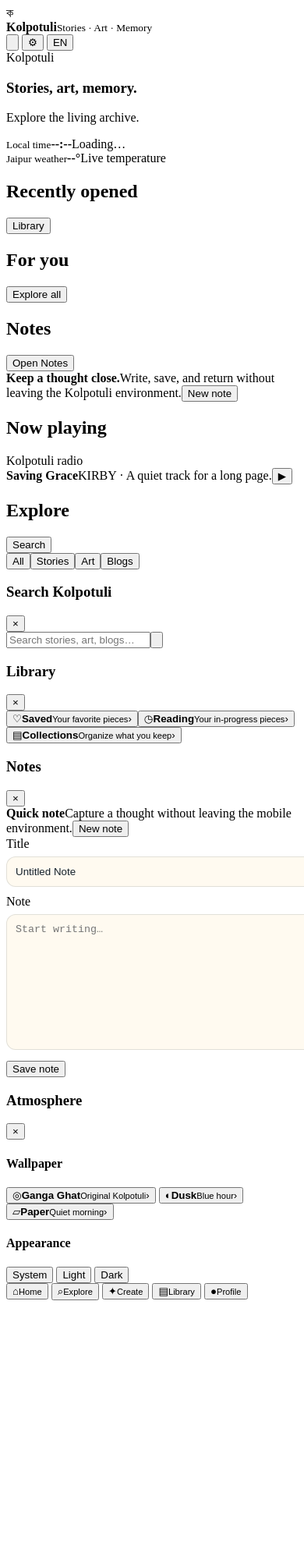
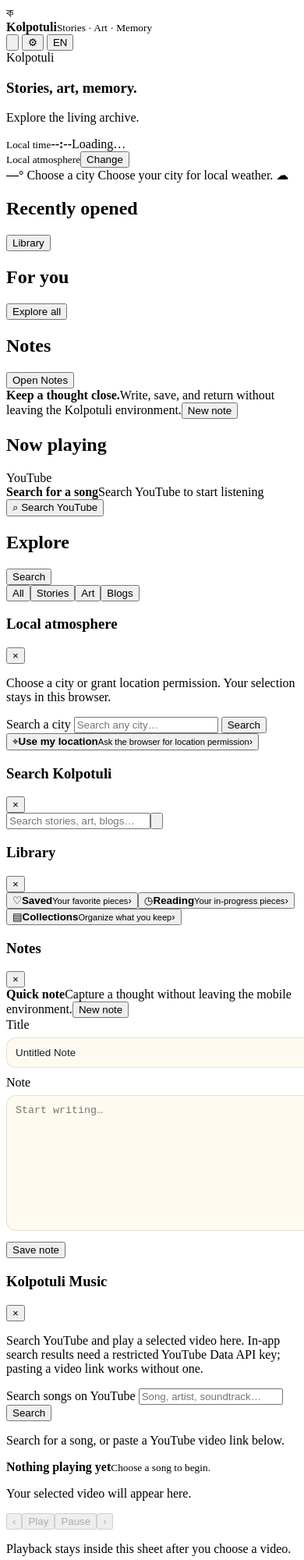
Before and after one commit to kolpotuli-web/kolpotuli, a website with bundled scripts: page Kolpotuli/mobile.html in a window 390 px wide. Shown: the top 2000 px of the page at 78% size. Before the commit the page ends 1675 px from the top, so only its background shows below. Built offline with nearby package versions, Linux system fonts and the light colour scheme; a script that the page names is missing.

Commit message:
Add mobile city search and embedded YouTube music sheet

```diff
--- a/Kolpotuli/mobile.html
+++ b/Kolpotuli/mobile.html
@@ -4,6 +4,7 @@
 <meta charset="utf-8">
 <meta name="viewport" content="width=device-width,initial-scale=1,viewport-fit=cover">
 <meta name="theme-color" content="#081725">
+<meta name="youtube-api-key" content="">
 <meta name="apple-mobile-web-app-capable" content="yes">
 <meta name="apple-mobile-web-app-status-bar-style" content="black-translucent">
 <title>Kolpotuli — Mobile</title>
@@ -31,7 +32,13 @@
       </section>
       <section class="mobile-stat-row">
         <article class="mobile-stat"><small>Local time</small><strong data-mobile-time>--:--</strong><span data-mobile-date>Loading…</span></article>
-        <article class="mobile-stat"><small>Jaipur weather</small><strong data-mobile-temp>--°</strong><span>Live temperature</span></article>
+        <article class="mobile-stat mobile-weather-stat">
+          <div class="mobile-weather-stat-head"><small>Local atmosphere</small><button type="button" data-sheet-open="weather">Change</button></div>
+          <strong data-mobile-temp>—°</strong>
+          <span data-mobile-temp-city>Choose a city</span>
+          <span data-mobile-weather-summary>Choose your city for local weather.</span>
+          <span class="mobile-weather-icon" data-mobile-weather-icon aria-hidden="true">☁</span>
+        </article>
       </section>
       <section class="mobile-section">
         <div class="mobile-section-head"><h2>Recently opened</h2><button data-view="library">Library</button></div>
@@ -46,8 +53,8 @@
         <article class="mobile-note-preview"><strong>Keep a thought close.</strong><span>Write, save, and return without leaving the Kolpotuli environment.</span><button class="mobile-note-action" data-sheet-open="notes">New note</button></article>
       </section>
       <section class="mobile-section">
-        <div class="mobile-section-head"><h2>Now playing</h2><span class="mobile-kicker">Kolpotuli radio</span></div>
-        <article class="mobile-note-preview"><strong>Saving Grace</strong><span>KIRBY · A quiet track for a long page.</span><button class="mobile-note-action" data-play aria-label="Play">▶</button></article>
+        <div class="mobile-section-head"><h2>Now playing</h2><span class="mobile-kicker">YouTube</span></div>
+        <article class="mobile-note-preview"><strong data-current-track-title>Search for a song</strong><span data-current-track-artist>Search YouTube to start listening</span><button class="mobile-note-action" data-sheet-open="music">⌕ Search YouTube</button></article>
       </section>
     </section>
 
@@ -70,6 +77,22 @@
 
   <div class="mobile-sheet-backdrop"></div>
 
+  <section class="mobile-sheet" data-sheet="weather" aria-hidden="true" aria-label="Local weather">
+    <div class="mobile-sheet-handle"></div>
+    <div class="mobile-sheet-head"><h3>Local atmosphere</h3><button class="mobile-close" data-sheet-close aria-label="Close local weather">×</button></div>
+    <div class="mobile-sheet-body">
+      <p class="weather-privacy-note">Choose a city or grant location permission. Your selection stays in this browser.</p>
+      <form class="mobile-weather-search" data-weather-search-form>
+        <label class="visually-hidden" for="mobileCityQuery">Search a city</label>
+        <input id="mobileCityQuery" type="search" data-weather-city-query placeholder="Search any city…" autocomplete="off">
+        <button type="submit">Search</button>
+      </form>
+      <button class="mobile-list-item mobile-use-location" type="button" data-weather-use-location><span class="mobile-list-icon">⌖</span><span class="mobile-list-copy"><strong>Use my location</strong><small>Ask the browser for location permission</small></span><span>›</span></button>
+      <p class="weather-status" data-weather-status role="status" aria-live="polite"></p>
+      <div class="weather-city-results" data-weather-city-results></div>
+    </div>
+  </section>
+
   <section class="mobile-sheet" data-sheet="search" aria-hidden="true" aria-label="Search">
     <div class="mobile-sheet-handle"></div>
     <div class="mobile-sheet-head"><h3>Search Kolpotuli</h3><button class="mobile-close" data-sheet-close aria-label="Close search">×</button></div>
@@ -89,6 +112,30 @@
       <div class="mobile-note-preview"><strong>Quick note</strong><span>Capture a thought without leaving the mobile environment.</span><button class="mobile-note-action" data-note-new>New note</button></div>
       <div class="mobile-list" data-mobile-notes-list></div>
       <div class="mobile-note-preview"><label for="mobileNoteTitle">Title</label><input id="mobileNoteTitle" data-mobile-note-title aria-label="Note title" value="Untitled Note" style="width:100%;margin-top:7px;border:1px solid rgba(20,32,42,.12);border-radius:12px;padding:11px;background:#fffaf0;color:#14202a"><label for="mobileNoteBody" style="display:block;margin-top:10px">Note</label><textarea id="mobileNoteBody" data-mobile-note-body aria-label="Note body" placeholder="Start writing…" style="width:100%;min-height:150px;margin-top:7px;border:1px solid rgba(20,32,42,.12);border-radius:12px;padding:11px;background:#fffaf0;color:#14202a;resize:vertical"></textarea><button class="mobile-note-action" data-note-save style="margin-top:10px">Save note</button><span data-mobile-note-status aria-live="polite"></span></div>
+    </div>
+  </section>
+
+  <section class="mobile-sheet mobile-music-sheet" data-sheet="music" aria-hidden="true" aria-label="YouTube music player">
+    <div class="mobile-sheet-handle"></div>
+    <div class="mobile-sheet-head"><h3>Kolpotuli Music</h3><button class="mobile-close" data-sheet-close aria-label="Close music player">×</button></div>
+    <div class="mobile-sheet-body">
+      <p class="weather-privacy-note">Search YouTube and play a selected video here. In-app search results need a restricted YouTube Data API key; pasting a video link works without one.</p>
+      <form class="youtube-search-form mobile-youtube-search-form" data-music-search-form>
+        <label class="visually-hidden" for="mobileYoutubeSearch">Search songs on YouTube</label>
+        <input id="mobileYoutubeSearch" data-youtube-search type="search" placeholder="Song, artist, soundtrack…" autocomplete="off">
+        <button type="submit">Search</button>
+      </form>
+      <div class="youtube-results mobile-youtube-results" data-youtube-results aria-live="polite"><p class="music-empty">Search for a song, or paste a YouTube video link below.</p></div>
+      <section class="mobile-youtube-player" aria-label="Embedded YouTube player">
+        <div class="mobile-current-track"><strong data-current-track-name>Nothing playing yet</strong><small data-current-track-channel>Choose a song to begin.</small></div>
+        <div class="youtube-player-frame"><div data-youtube-player><p class="youtube-player-placeholder">Your selected video will appear here.</p></div></div>
+        <div class="music-player-controls mobile-music-controls"><button type="button" data-youtube-previous disabled aria-label="Previous result">‹</button><button type="button" data-youtube-play disabled>Play</button><button type="button" data-youtube-pause disabled>Pause</button><button type="button" data-youtube-next disabled aria-label="Next result">›</button></div>
+        <p class="music-status" data-music-status role="status" aria-live="polite">Playback stays inside this sheet after you choose a video.</p>
+        <form class="youtube-url-form" data-youtube-url-form>
+          <label for="mobileYoutubeUrl">Paste a YouTube video link</label>
+          <div><input id="mobileYoutubeUrl" data-youtube-url type="url" inputmode="url" placeholder="https://youtu.be/…" autocomplete="url"><button type="submit">Play link</button></div>
+        </form>
+      </section>
     </div>
   </section>
 
@@ -118,6 +165,7 @@
   </nav>
 </main>
 <script type="module" src="js/mobile-app.js"></script>
+<script type="module" src="js/atmosphere-music.js"></script>
 <script type="module" src="js/mobile-notes.js"></script>
 </body>
 </html>
```
